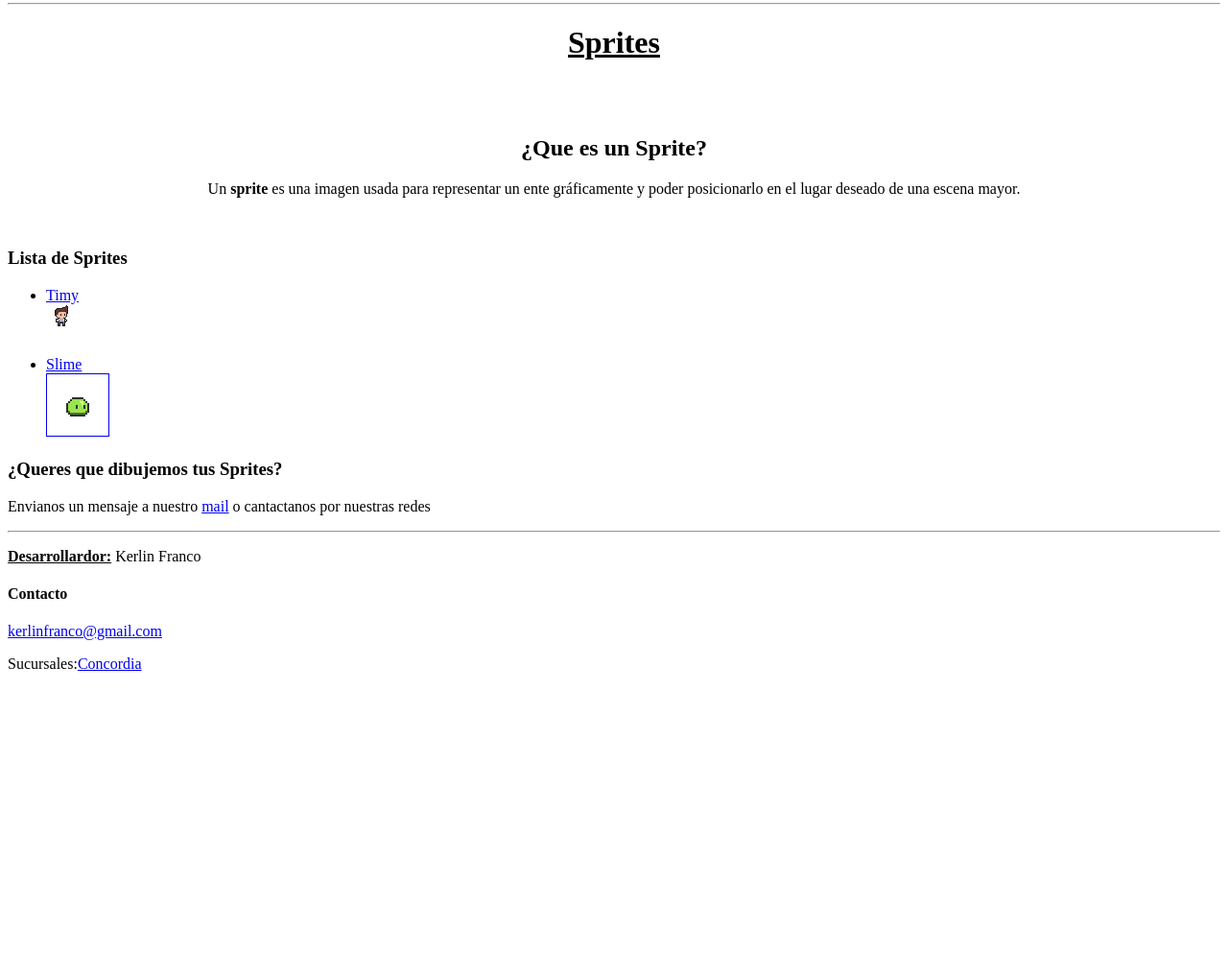
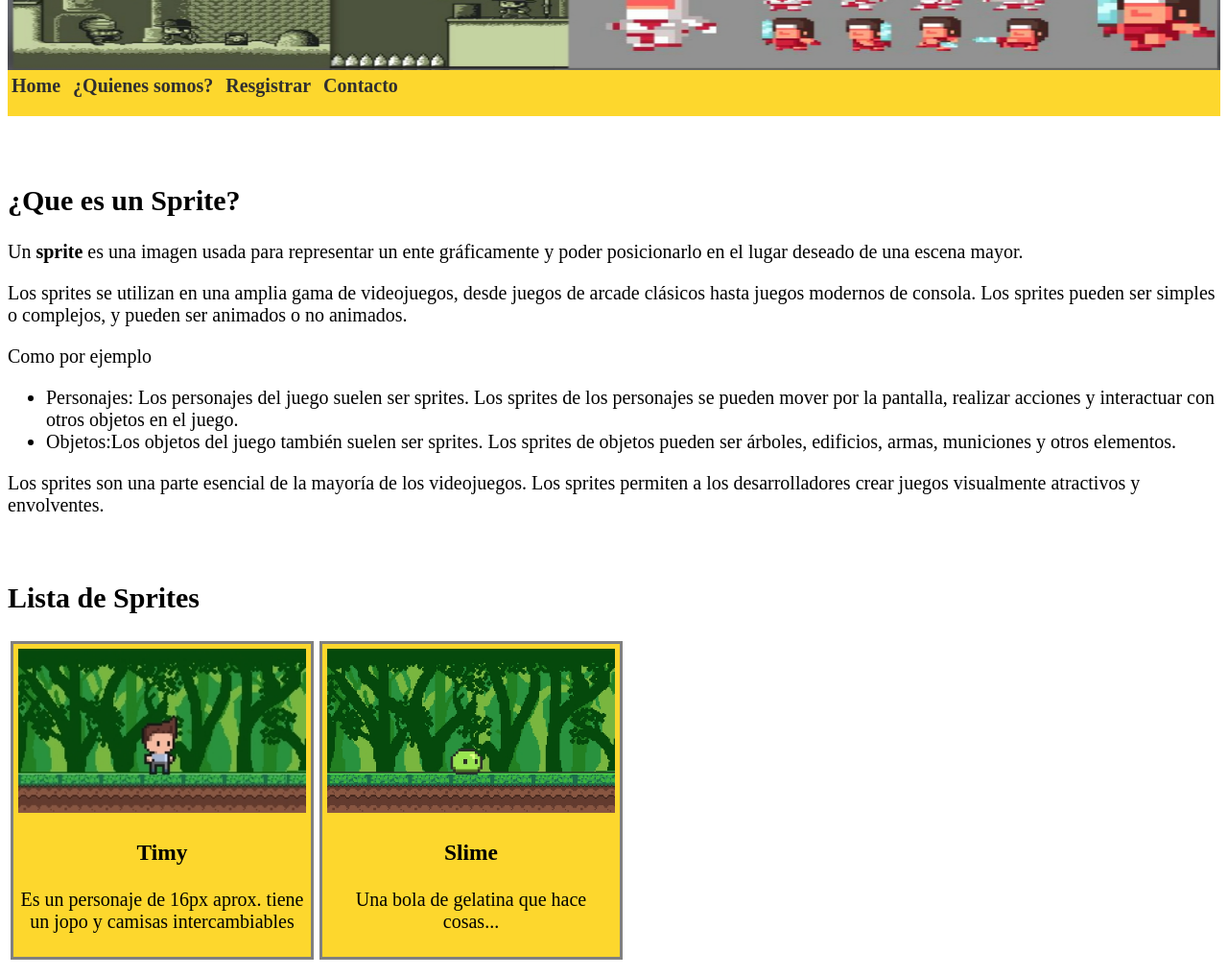
Before and after one commit to kerlinFranco/SlimeSprite, a plain HTML site: page index.html in a window 1280 px wide. Shown: the part 235-1252 px from the top of the page at 96% size. Before the commit the page ends 952 px from the top, so only its background shows below. Drawn offline with Linux system fonts and the light colour scheme.

Commit message:
se agrego estilo

```diff
--- /dev/null
+++ b/css/estilo.css
@@ -0,0 +1,42 @@
+
+html{
+    margin: 0;
+    padding: 0;
+    font-size: 20px;
+
+}
+header{
+
+   background-color: #fdd72d;
+
+   padding-bottom: 20px;
+   margin: 0;
+
+}
+
+#header-b{
+   width: 100%;
+    text-align: center;
+
+}
+.menu{
+   text-decoration: none;
+   font-weight: bold;
+   color: rgb(48, 47, 47);
+   padding: 2px;
+   margin: 2px;
+}
+.Simg{
+    width: 300px;
+}
+#sprites{
+    display: flex;
+}
+.sprite{
+    background-color: #fdd72d;
+    border: 3px solid grey;
+    width: 300px;
+    padding: 5px;
+    margin: 3px;
+    text-align: center;
+}
--- a/index.html
+++ b/index.html
@@ -5,45 +5,78 @@
     <meta name="viewport" content="width=device-width, initial-scale=1.0">
     <title>SlimeSprite</title>
     <link rel="shortcut icon" href="imagenes/Sprite-0001.ico" type="image/x-icon">
+    <link rel="stylesheet" href="css/estilo.css">
+    <link rel="preconnect" href="https://fonts.googleapis.com">
+    <link rel="preconnect" href="https://fonts.gstatic.com" crossorigin>
+
+
 </head>
 <body>
 
-    <header>
+    <header >
+        <div >
+            <img id="header-i"src="imagenes/header.png" alt="" width="100%" height="300px">
 
-        <center><img  height="200" width="1000" src="imagenes/header.png" alt=""></center>
 
             <nav>
-            <a href="index.html">Home</a>
-            <a href="quienesSomos.html">¿Quienes somos?</a>
-            <a href="registrar.html">Resgistrar</a>
-            <a href="#contacto">Contacto</a>
+               <a class="menu" href="index.html">Home</a>
+               <a class="menu" href="quienesSomos.html">¿Quienes somos?</a>
+               <a class="menu" href="registrar.html">Resgistrar</a>
+               <a class="menu" href="#contacto">Contacto</a>
            </nav>
+        </div>
 
-    <hr>
+
+
     </header>
+    <main>
 
-    <h1><center><b><u>Sprites</u></b></center></h1>
         <br>
         <br>
-    <h2 align="center">¿Que es un Sprite?</h2>
-    <p align="center">Un <b>sprite</b> es una imagen usada para representar
+        <h2 >¿Que es un Sprite?</h2>
+        <p >Un <b>sprite</b> es una imagen usada para representar
         un ente gráficamente  y poder posicionarlo en el lugar deseado
         de una escena mayor.</p>
-    <br>
-    <h3>Lista de Sprites</h3>
+        <p>
+            Los sprites se utilizan en una amplia gama de videojuegos,
+            desde juegos de arcade clásicos hasta juegos modernos de consola.
+            Los sprites pueden ser simples o complejos, y pueden ser animados o no animados.
+        </p>
+        <p>Como por ejemplo</p>
         <ul>
-        <li ><a href="timy.html">Timy</a>
-         <br>
-        <a href="timy.html"><img src="imagenes/pj1_caminar.gif" alt=""></a>
-
+            <li>Personajes: Los personajes del juego suelen ser sprites.
+                Los sprites de los personajes se pueden mover por la pantalla,
+                realizar acciones y interactuar con otros objetos en el juego.
             </li>
-        <br>
-        <li> <a href="slime.html">Slime</a>
-            <br>
-            <a href="slime.html"><img border="1" src="imagenes/slime.gif" alt="50"></a>
+            <li>Objetos:Los objetos del juego también suelen ser sprites.
+                Los sprites de objetos pueden ser árboles, edificios, armas, municiones
+                y otros elementos.
             </li>
 
         </ul>
+        <p>
+            Los sprites son una parte esencial de la mayoría de los videojuegos.
+            Los sprites permiten a los desarrolladores crear juegos visualmente atractivos y envolventes.
+        </p>
+        <br>
+        <h2>Lista de Sprites</h2>
+        <div id="sprites">
+            <div class="sprite">
+                <a href="timy.html">
+                <img class="Simg" src="imagenes/presentacionTimy1.jpg" alt="">
+                </a>
+                <h3>Timy</h3>
+                <p>Es un personaje de 16px aprox. tiene un jopo y camisas intercambiables</p>
+            </div>
+
+            <div class="sprite">
+                <a href="slime.html">
+                <img class="Simg" src="imagenes/presentacionSlime1.jpg" alt="">
+                </a>
+                <h3>Slime</h3>
+                <p>Una bola de gelatina que hace cosas...</p>
+            </div>
+        </div>
 
 
 
@@ -51,7 +84,7 @@
         <p>Envianos un mensaje a nuestro <a href="mailto:kerlinfranco@gmail.com">mail</a> o cantactanos por nuestras redes</p>
 
 
-
+    </main>
     <footer>
         <hr>
         <p><b><u>Desarrollardor:</u></b> Kerlin Franco</p>
```
Also changed, not shown: Ubicacion.html (+12 -9 lines), quienesSomos.html (+11 -9 lines), registrar.html (+13 -9 lines), slime.html (+13 -9 lines), timy.html (+13 -9 lines), imagenes/a0c078424c07d1579ee9677e387b633d.jpg (added), imagenes/b4264649c0a93e10e189dc7d62b987a1.jpg (added), imagenes/fondo.jpg (added), imagenes/fondo2.jpg (added), imagenes/header2.jpg (added), imagenes/presentacionSlime1.jpg (added), imagenes/presentacionTimy1.jpg (added), imagenes/spriteSheetmegaman.jpg (added). Lines whose indentation alone changed are shown as unchanged.
